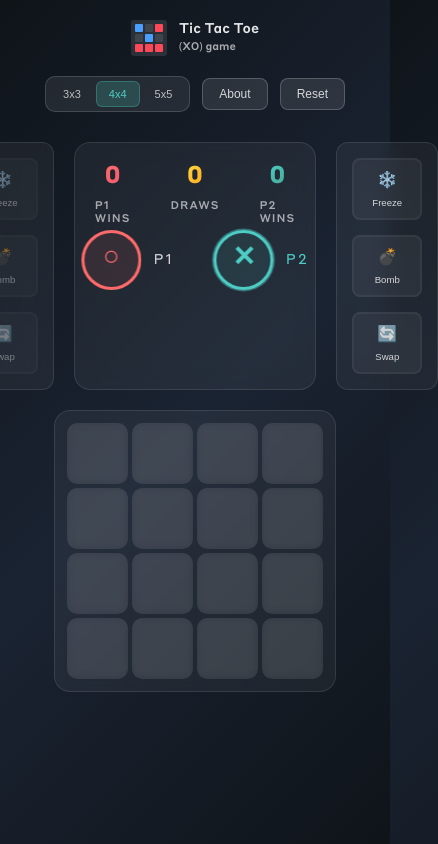
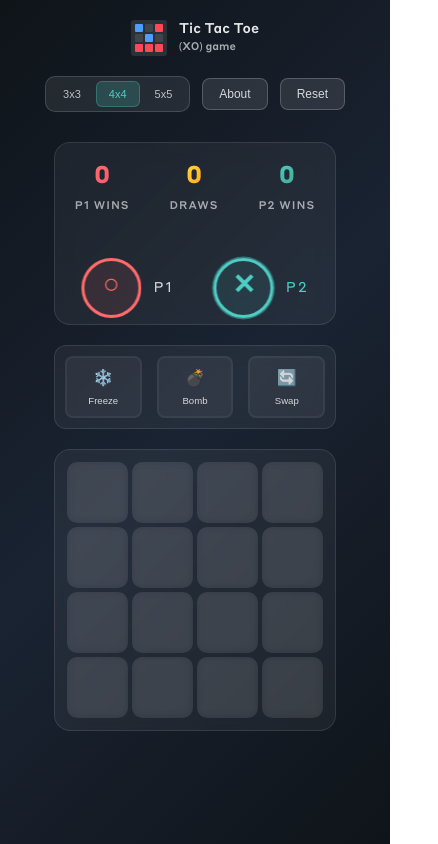
Before and after one commit to mahmoudalnkeeb/tic-tac-toe-multiplayer, a Next.js app: page / in a window 390 px wide. Shown: the whole page, 438 px wide, since content can reach past the window. Built offline with nearby package versions, Linux system fonts and the light colour scheme.

Commit message:
style: support responsiveness to all devices (desktop/mobile)

```diff
--- a/src/components/XOGame/GameStats/GameStats.module.scss
+++ b/src/components/XOGame/GameStats/GameStats.module.scss
@@ -1,3 +1,5 @@
+@use "@/styles/mixins" as m;
+
 .gameStats {
   display: flex;
   justify-content: center;
@@ -8,6 +10,12 @@
   border-radius: 16px;
   border: 1px solid rgba(255, 255, 255, 0.1);
   backdrop-filter: blur(10px);
+}
+
+@include m.small {
+  .gameStats {
+    height: 183px;
+  }
 }
 
 .gameStats .stat {
@@ -46,4 +54,5 @@
   color: rgba(255, 255, 255, 0.6);
   text-transform: uppercase;
   letter-spacing: 1px;
+  text-wrap: nowrap;
 }
--- a/src/components/XOGame/PlayerTurnIndicator/PlayerTurnIndicator.module.scss
+++ b/src/components/XOGame/PlayerTurnIndicator/PlayerTurnIndicator.module.scss
@@ -13,6 +13,43 @@
     top: 230px;
     translate: -50% 0;
     gap: 40px;
+  }
+}
+
+@include m.small {
+  .indicator {
+    position: absolute;
+    left: 50%;
+    translate: -50% 0;
+    gap: 40px;
+  }
+
+  .indicator.x3 {
+    top: 200px;
+  }
+
+  .indicator:not(.x3) {
+    top: 200px;
+  }
+}
+
+@media (max-width: 500px) {
+  .indicator.x3 {
+    top: 255px;
+  }
+
+  .indicator:not(.x3) {
+    top: 258px;
+  }
+}
+
+@include m.very-small {
+  .indicator.x3 {
+    top: 296px;
+  }
+
+  .indicator:not(.x3) {
+    top: 298px;
   }
 }
 
--- a/src/components/XOGame/PowerUps/PowerUpButton/PowerUpButton.module.scss
+++ b/src/components/XOGame/PowerUps/PowerUpButton/PowerUpButton.module.scss
@@ -1,3 +1,5 @@
+@use "@/styles/mixins" as m;
+
 .powerUp {
   background: rgba(255, 255, 255, 0.05);
   border: 2px solid rgba(255, 255, 255, 0.05);
@@ -25,6 +27,12 @@
 
   &:not(:disabled):active {
     scale: .988;
+  }
+}
+
+@include m.small {
+  .powerUp {
+    flex: 1;
   }
 }
 
--- a/src/components/XOGame/PowerUps/PowerUps.jsx
+++ b/src/components/XOGame/PowerUps/PowerUps.jsx
@@ -9,16 +9,22 @@ import s from "./PowerUps.module.scss";
 const PowerUps = ({ player }) => {
   const { boardSize, powerUps, playerTurn } = useXOStore((s) => s);
   const playerPowerUps = Object.entries(powerUps[player]);
-  const hiddenClass = boardSize === 3 ? s.hidden : "";
+  const isPlayer1 = playerTurn !== SYMBOL_O && player === "player1";
+  const isPlayer2 = playerTurn !== SYMBOL_X && player === "player2";
+
+  const classes = [
+    s.powerUps,
+    boardSize === 3 ? s.hidden : "",
+    player === "player1" ? s.player1 : "",
+    player === "player2" ? s.player2 : "",
+    !(isPlayer1 || isPlayer2) ? s.active : "",
+  ].join(" ");
 
   return (
-    <div className={`${s.powerUps} ${hiddenClass}`}>
+    <div className={classes}>
       {POWER_UPS_BUTTONS.map((buttonData, index) => {
         const { available, coolDown } = playerPowerUps[index][1];
-        const disable =
-          !available ||
-          (playerTurn !== SYMBOL_O && player === "player1") ||
-          (playerTurn !== SYMBOL_X && player === "player2");
+        const disable = !available || isPlayer1 || isPlayer2;
 
         return (
           <PowerUpButton
--- a/src/components/XOGame/PowerUps/PowerUps.module.scss
+++ b/src/components/XOGame/PowerUps/PowerUps.module.scss
@@ -20,3 +20,16 @@
     flex-direction: column;
   }
 }
+
+@include m.small {
+  .powerUps {
+    padding: 10px;
+    flex-direction: row;
+    justify-content: center;
+    display: none;
+
+    &:where(.player1, .player2):not(.hidden).active {
+      display: flex;
+    }
+  }
+}
--- a/src/components/XOGame/XOGame.module.scss
+++ b/src/components/XOGame/XOGame.module.scss
@@ -26,6 +26,24 @@
   }
 }
 
+@include m.small {
+  .game .wrapper {
+    flex-direction: column;
+  }
+
+  .game .wrapper>*:nth-child(1) {
+    order: 2;
+  }
+
+  .game .wrapper>*:nth-child(2) {
+    order: 1;
+  }
+
+  .game .wrapper>*:nth-child(3) {
+    order: 3;
+  }
+}
+
 .controls {
   flex: 1;
   max-width: 380px;
```
